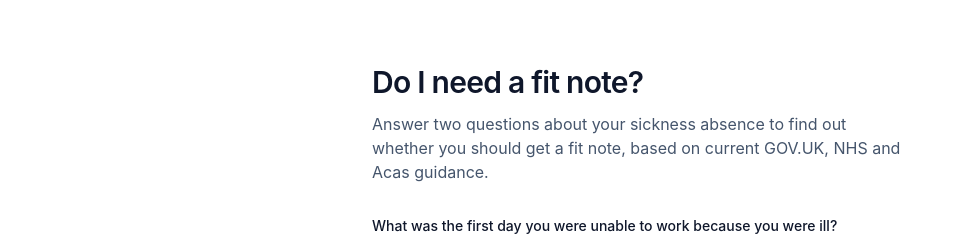
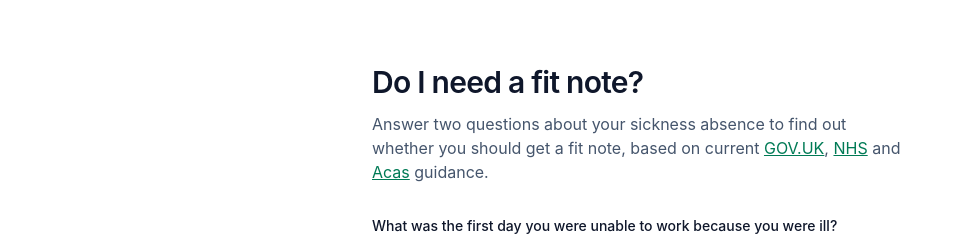
Before and after one commit to c-s-lab/fit_note_calculator, a SvelteKit app: page / in a window 1280 px wide. Shown: the top 236 px of the page, without its empty margins (0-962 px from the left). Built offline with nearby package versions, Linux system fonts and the light colour scheme.

Commit message:
feat: embed source of info hyperlinks
Signed-off-by: c-s-lab <107805995+c-s-lab@users.noreply.github.com>

```diff
--- a/src/routes/+page.svelte
+++ b/src/routes/+page.svelte
@@ -60,7 +60,33 @@
 	<h1 class="text-3xl font-semibold tracking-tight text-slate-900">Do I need a fit note?</h1>
 	<p class="mt-3 text-slate-600">
 		Answer two questions about your sickness absence to find out whether you should get a fit note,
-		based on current GOV.UK, NHS and Acas guidance.
+		based on current
+		<a
+			href="https://www.gov.uk/government/publications/the-fit-note-a-guide-for-patients-and-employees/the-fit-note-guidance-for-patients-and-employees"
+			target="_blank"
+			rel="noopener noreferrer"
+			class="text-emerald-700 underline hover:text-emerald-800"
+		>
+			GOV.UK
+		</a>,
+		<a
+			href="https://www.nhs.uk/nhs-services/gps/getting-a-fit-note/"
+			target="_blank"
+			rel="noopener noreferrer"
+			class="text-emerald-700 underline hover:text-emerald-800"
+		>
+			NHS
+		</a>
+		and
+		<a
+			href="https://www.acas.org.uk/fit-notes-and-proof-of-sickness"
+			target="_blank"
+			rel="noopener noreferrer"
+			class="text-emerald-700 underline hover:text-emerald-800"
+		>
+			Acas
+		</a>
+		guidance.
 	</p>
 
 	<form onsubmit={handleSubmit} class="mt-8 space-y-6" novalidate>
```
